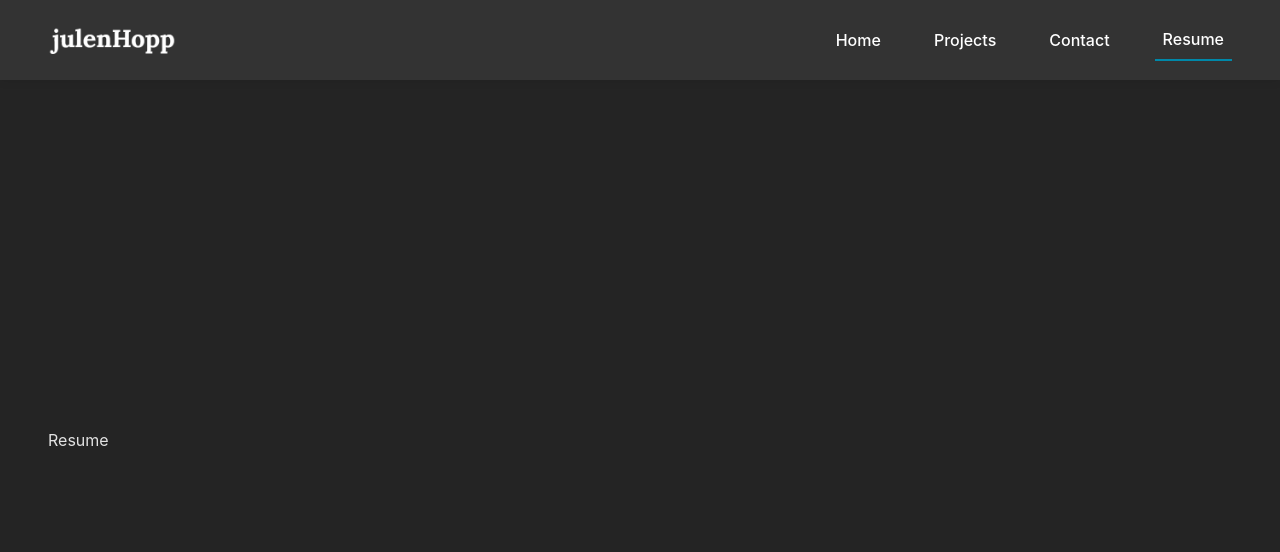
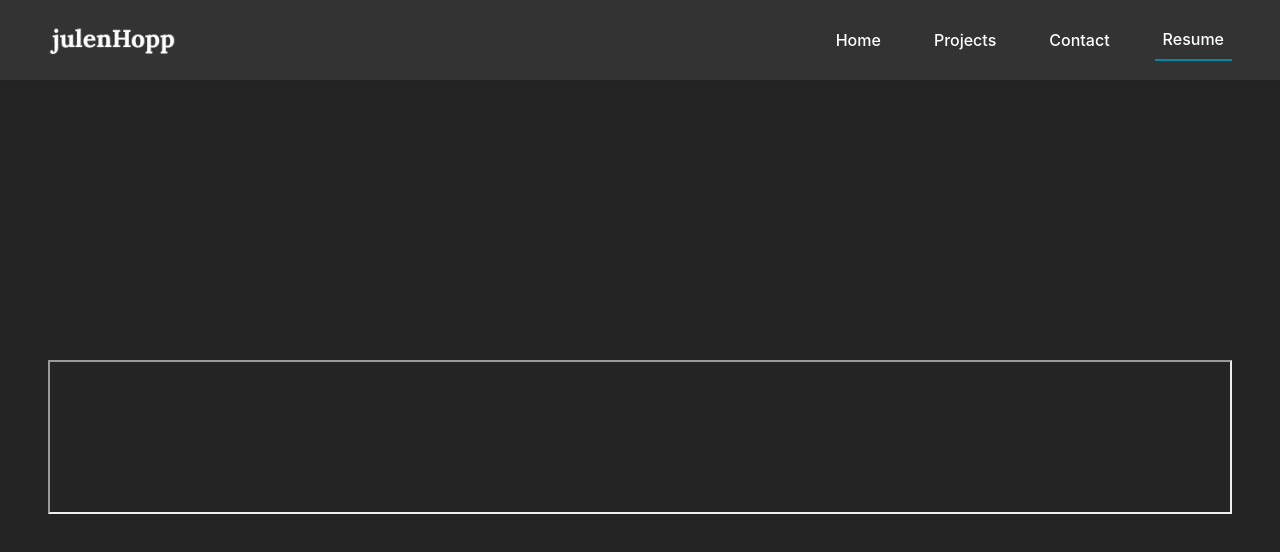
Before and after one commit to JulenHopp/portfolio_v3, a React (Vite) app: page /resume in a window 1280 px wide. Shown: the top 552 px of the page. Built offline with nearby package versions, Linux system fonts and the light colour scheme.

Commit message:
Progress in resume section

```diff
--- a/package.json
+++ b/package.json
@@ -10,8 +10,10 @@
     "preview": "vite preview"
   },
   "dependencies": {
+    "pdfjs-dist": "^4.0.379",
     "react": "^18.2.0",
     "react-dom": "^18.2.0",
+    "react-pdf": "^7.7.1",
     "react-router-dom": "^6.22.0"
   },
   "devDependencies": {
--- a/src/pages/Resume/Resume.jsx
+++ b/src/pages/Resume/Resume.jsx
@@ -1,9 +1,15 @@
 import React from 'react';
+import resumePDF from '/src/data/resume_JulenHoppenstedtMandiola.pdf';
+
 
 export default function Resume() {
   return (
     <>
-      <p>Resume</p>
+      <div>
+        <div>
+          <iframe src="/src/data/resume_JulenHoppenstedtMandiola.pdf" width="100%" height="100%" title="Resume"/>
+        </div>
+      </div>
     </>
   );
 }
```
Also changed, not shown: 2 other files (tests, documents, lock files or other folders).
